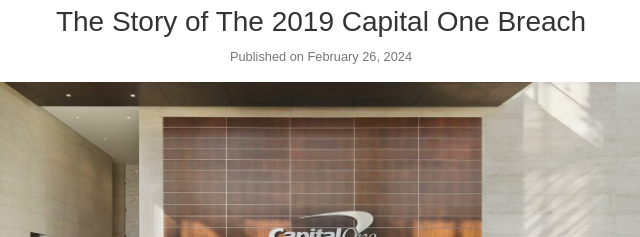
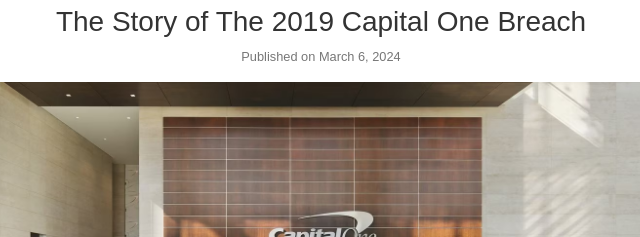
Before and after one commit to virurep/blog-info415, a plain HTML site: page index.html in a window 1280 px wide. Shown: the part 187-424 px from the top of the page, 319-959 px from the left. Drawn offline with nearby package versions, Linux system fonts and the light colour scheme.

Commit message:
Update index.html

```diff
--- a/index.html
+++ b/index.html
@@ -88,7 +88,7 @@
             <div class="post-header">
                 <h1>One Woman Army</h1>
                 <h3>The Story of The 2019 Capital One Breach</h3>
-                <p class="post-meta">Published on <time datetime="2024-02-26">February 26, 2024</time></p>
+                <p class="post-meta">Published on <time datetime="2024-02-26">March 6, 2024</time></p>
                 <img class="header-image" src="m2_main-lobby_crop.jpg.avif" alt="Capital One Lobby">
             </div>
 
```
